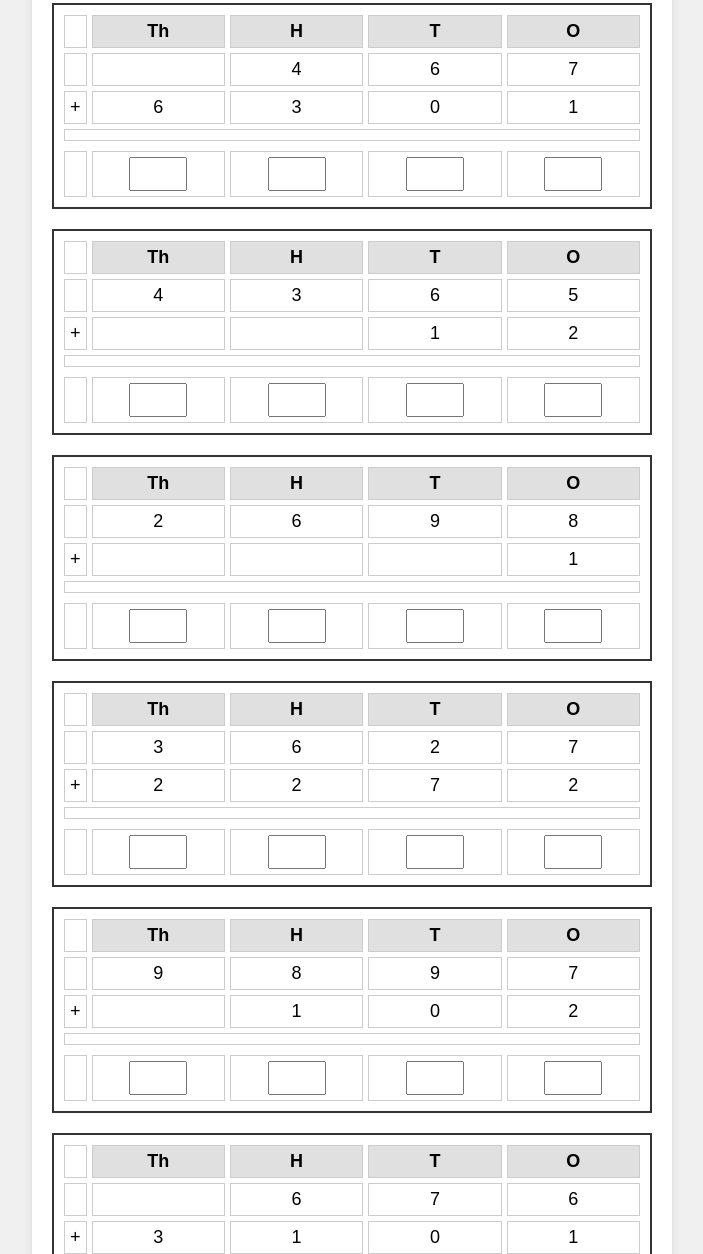
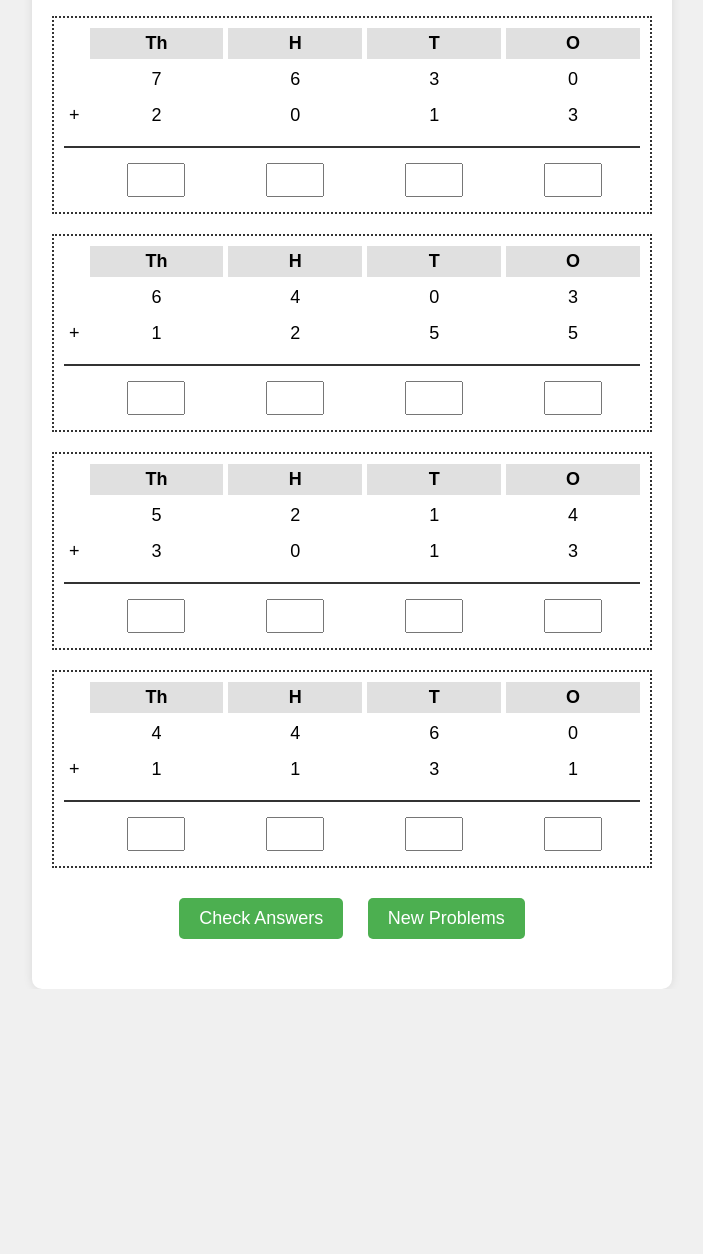
Before and after one commit to Aishah-yusoff/addition-without-regrouping, a plain HTML site: page index.html in a window 1280 px wide. Shown: the part 360-1614 px from the top of the page, without its empty margins (288-991 px from the left). After the commit the page ends 1349 px from the top, so only its background shows below. Drawn offline with Linux system fonts and the light colour scheme.

Commit message:
Update index.html
Added new problem

```diff
--- a/index.html
+++ b/index.html
@@ -27,14 +27,13 @@
             grid-template-columns: auto repeat(4, 1fr);
             gap: 5px;
             margin-bottom: 20px;
-            border: 2px solid #333;
+            border: 2px dotted #333;
             padding: 10px;
         }
         .grid div {
             text-align: center;
             padding: 5px;
             font-size: 18px;
-            border: 1px solid #ccc;
         }
         .place-value {
             font-weight: bold;
@@ -54,8 +53,8 @@
             text-align: center;
         }
         button {
-            display: block;
-            margin: 20px auto;
+            display: inline-block;
+            margin: 10px;
             padding: 10px 20px;
             font-size: 18px;
             background-color: #4CAF50;
@@ -74,89 +73,51 @@
             font-size: 14px;
             margin-top: 5px;
         }
+        .button-container {
+            text-align: center;
+        }
+        #score {
+            text-align: center;
+            font-size: 18px;
+            margin-top: 20px;
+            font-weight: bold;
+        }
     </style>
 </head>
 <body>
     <div class="container">
         <h1>Addition Practice (Without Regrouping)</h1>
+        <div id="score">Score: 0</div>
         <div id="problem-container"></div>
+        <div class="button-container">
             <button onclick="checkAnswers()">Check Answers</button>
+            <button onclick="generateProblems()">New Problems</button>
+        </div>
         <div id="result"></div>
     </div>
 
     <script>
         const problems = [];
+        let score = 0;
 
         function generateProblem() {
-            const type = Math.floor(Math.random() * 3);
-            let num1, num2;
-
-            switch (type) {
-                case 0: // 3-digit by 4-digit
-                    num1 = generateNumberWithoutCarry(100, 999);
-                    num2 = generateNumberWithoutCarry(1000, 9999, num1);
-                    break;
-                case 1: // 4-digit by 4-digit
-                    num1 = generateNumberWithoutCarry(1000, 9999);
-                    num2 = generateNumberWithoutCarry(1000, 9999, num1);
-                    break;
-                case 2: // 4-digit by 2-digit
-                    num1 = generateNumberWithoutCarry(1000, 9999);
-                    num2 = generateNumberWithoutCarry(10, 99, num1);
-                    break;
-            }
-
-            if (!canAddWithoutRegrouping(num1, num2)) {
-                console.warn("Generated problem requires regrouping. Adjusting numbers.");
-                num2 = adjustNumberForNoRegrouping(num1, num2);
-            }
-
-            return { num1, num2, sum: num1 + num2 };
-        }
-
-        function generateNumberWithoutCarry(min, max, baseNumber = null) {
-            let num;
-            let attempts = 0;
-            const maxAttempts = 100;
+            let num1, num2, sum;
             do {
-                num = Math.floor(Math.random() * (max - min + 1)) + min;
-                attempts++;
-                if (attempts > maxAttempts) {
-                    console.warn("Could not generate a suitable number without regrouping. Using the last generated number.");
-                    break;
-                }
-            } while (baseNumber && !canAddWithoutRegrouping(baseNumber, num));
-            return num;
+                num1 = Math.floor(Math.random() * 9000) + 1000;
+                num2 = Math.floor(Math.random() * 9000) + 1000;
+                sum = num1 + num2;
+            } while (!canAddWithoutRegrouping(num1, num2) || sum >= 10000);
+            return { num1, num2, sum };
         }
 
         function canAddWithoutRegrouping(num1, num2) {
-            return (num1 % 10 + num2 % 10 < 10) &&
-                   (Math.floor((num1 % 100) / 10) + Math.floor((num2 % 100) / 10) < 10) &&
-                   (Math.floor((num1 % 1000) / 100) + Math.floor((num2 % 1000) / 100) < 10) &&
-                   (Math.floor(num1 / 1000) + Math.floor(num2 / 1000) < 10);
-        }
-
-        function adjustNumberForNoRegrouping(num1, num2) {
             const digits1 = num1.toString().padStart(4, '0').split('').map(Number);
             const digits2 = num2.toString().padStart(4, '0').split('').map(Number);
-
-            for (let i = 3; i >= 0; i--) {
-                if (digits1[i] + digits2[i] >= 10) {
-                    digits2[i] = 9 - digits1[i];
-                }
-            }
-
-            return parseInt(digits2.join(''));
+            return digits1.every((digit, index) => digit + digits2[index] < 10);
         }
 
         function formatNumber(num) {
-            const digits = num.toString().padStart(4, '0').split('');
-            return [
-                num >= 1000 ? digits[0] : '',
-                num >= 100 ? digits[1] : '',
-                num >= 10 ? digits[2] : '',
-                digits[3]
-            ];
+            return num.toString().padStart(4, '0').split('');
         }
 
         function createProblemHTML(problem, index) {
@@ -193,29 +154,19 @@
 
         function generateProblems() {
             const container = document.getElementById('problem-container');
-            problems.length = 0; // Clear existing problems
+            problems.length = 0;
 
-            for (let i = 0; i < 10; i++) {
-                try {
+            for (let i = 0; i < 5; i++) {
                 const problem = generateProblem();
                 problems.push(problem);
-                } catch (error) {
-                    console.error("Error generating problem:", error);
-                    i--; // Try again for this problem
-                }
             }
 
-            // Shuffle the problems array
-            for (let i = problems.length - 1; i > 0; i--) {
-                const j = Math.floor(Math.random() * (i + 1));
-                [problems[i], problems[j]] = [problems[j], problems[i]];
-            }
-
-            // Generate HTML for shuffled problems
-            container.innerHTML = ''; // Clear existing content
+            container.innerHTML = '';
             problems.forEach((problem, index) => {
                 container.innerHTML += createProblemHTML(problem, index);
             });
+
+            document.getElementById('result').textContent = '';
         }
 
         function checkAnswers() {
@@ -232,6 +183,7 @@
 
                 if (userAnswer === correctAnswer) {
                     correct++;
+                    score++;
                     hintElement.textContent = '';
                     document.getElementById(`problem-${i}`).style.backgroundColor = '#e6ffe6';
                 } else {
@@ -241,6 +193,7 @@
                 }
             }
             document.getElementById('result').textContent = `You got ${correct} out of ${problems.length} correct! Check the hints for incorrect answers and try again.`;
+            document.getElementById('score').textContent = `Score: ${score}`;
         }
 
         function generateHint(num1, num2, userAnswer, correctAnswer) {
@@ -253,7 +206,6 @@ function generateHint(num1, num2, userAnswer, correctAnswer) {
             for (let i = 3; i >= 0; i--) {
                 if (correctDigits[i] !== userDigits[i]) {
                     const placeValue = ['thousands', 'hundreds', 'tens', 'ones'][i];
-            const correctSum = num1Digits[i] + num2Digits[i];
 
                     hint += `Check your ${placeValue} place. `;
 
@@ -263,12 +215,14 @@ function generateHint(num1, num2, userAnswer, correctAnswer) {
                         hint += `Your answer in the ${placeValue} place is too low. `;
                     }
 
-            hint += `${num1Digits[i]} + ${num2Digits[i]} = ${correctSum}. `;
+                    hint += `${num1Digits[i]} + ${num2Digits[i]} = ${correctDigits[i]}. `;
                 }
             }
 
             if (hint === '') {
                 hint = "Your answer is correct! Well done!";
+            } else {
+                hint += "Remember, we're adding without regrouping, so each column should be a simple addition without carrying over.";
             }
 
             return hint;
```
Lines whose indentation alone changed are shown as unchanged.
